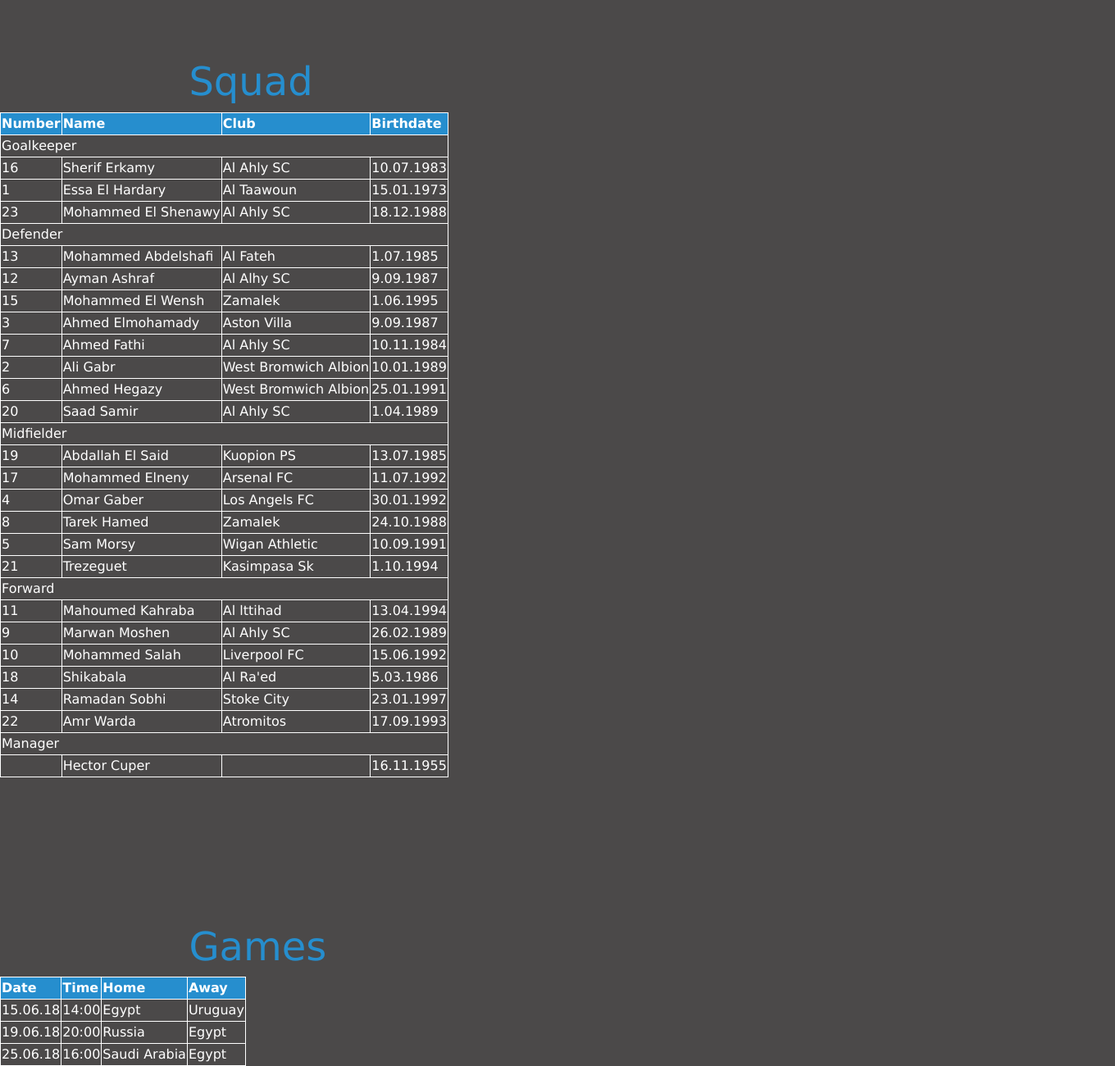
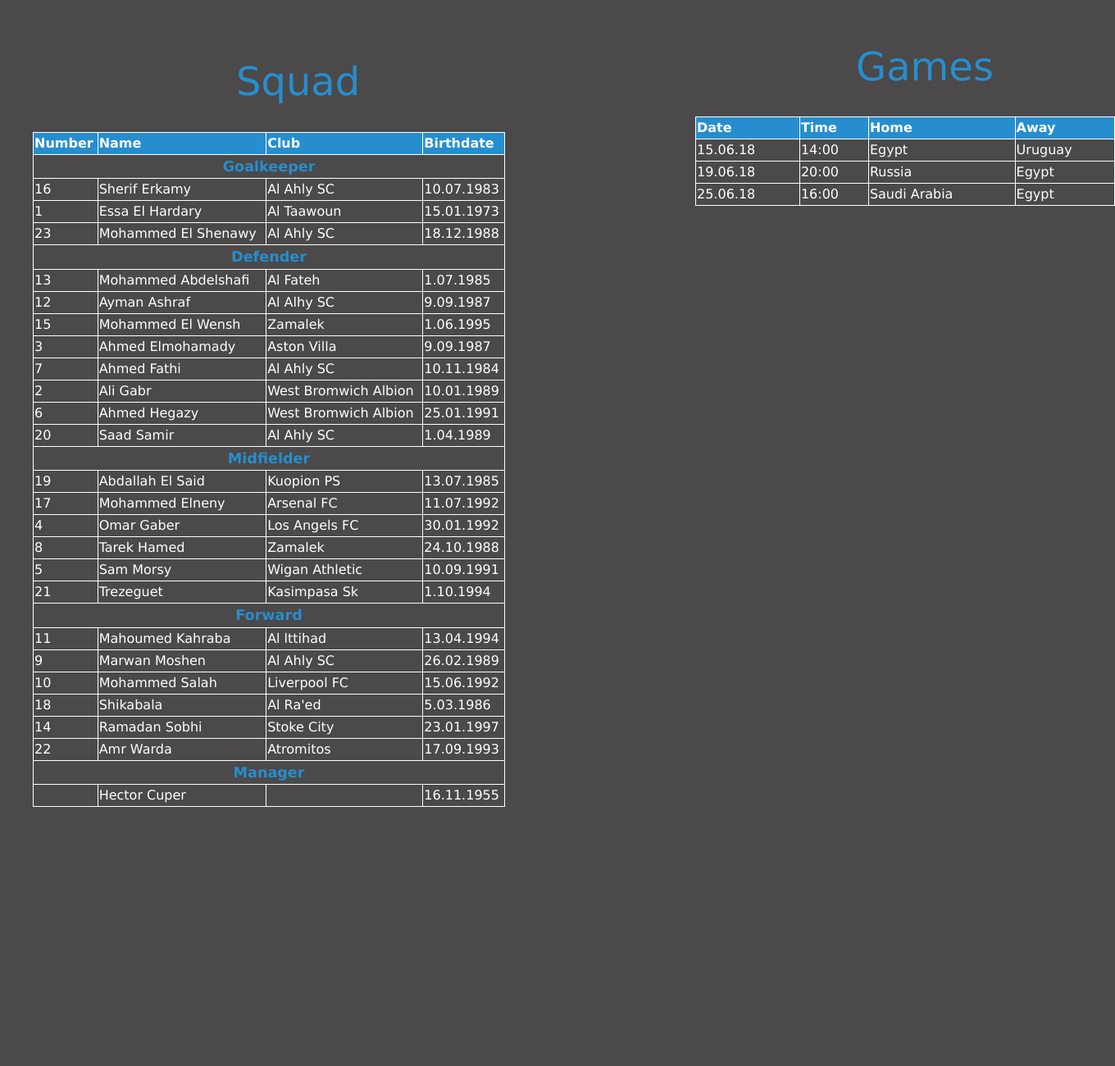
Before and after one commit to WMC-AHIF-2021/Footkicker, a plain HTML site: page src/Html/Nationen/Ägypten.html in a window 1280 px wide. Shown: the part 835-2135 px from the top of the page at 82% size, 1360 px wide, since content can reach past the window. After the commit the page ends 1867 px from the top, so only its background shows below. Drawn offline with nearby package versions, Linux system fonts and the light colour scheme.

Commit message:
statischer Part fertig

```diff
--- a/src/Html/Nationen/Egypt.css
+++ b/src/Html/Nationen/Egypt.css
@@ -56,15 +56,6 @@
     color:black;
     background-color: rgb(75, 73, 73);
 }
-<<<<<<< HEAD
-=======
-.Spiele {
-    float: right;
-    margin-top: -88.8em;
-    margin-left: -80em;
-    width: 110em;
-}
->>>>>>> 3555af979a6d3b3996863ac205d52f56e0e41790
 #centerText {
     text-align: center;
     font-weight: bold;
--- a/src/Html/Nationen/Marokko.css
+++ b/src/Html/Nationen/Marokko.css
@@ -5,7 +5,7 @@
 #spiele{
     width: 40%;
     margin-left: 53em;
-    margin-top: 2em;
+    margin-top: 1.7em;
 }
 #squad{
     margin-left: 6em;
--- a/src/Html/Nationen/Ägypten.html
+++ b/src/Html/Nationen/Ägypten.html
@@ -75,9 +75,8 @@
         <br>
         <img src="../../Images/Aegypten.jpg" height="350em" class="center" alt="Ägypten Flag" ><!--Flagge vom Land-->
         <h1>Egypt</h1><!--Name vom Land-->
-        <h2>Squad</h2>
-        <div class="players">
-        <table>
+        <h2 id="squad">Squad</h2>
+        <table id="spieler">
             <tr>
                 <th>Number</th>
                 <th>Name</th>
@@ -244,12 +243,10 @@
                 <td>16.11.1955</td>
             </tr>
         </table>
-        </div>
         <br><br>
 
-        <div class="Spiele">
-            <h2>Games</h2>
-            <table>
+            <h2 id="games">Games</h2>
+            <table id="spiele">
                 <tr>
                     <th>Date</th>
                     <th>Time</th>
@@ -275,6 +272,5 @@
                     <td>Egypt</td>
                 </tr>
             </table>
-        </div>
     </body>
 </html>
```
Also changed, not shown: src/Html/Nationen/Japan.html (+1 -1 lines), src/Html/Nationen/Kroatien.html (+1 -1 lines), src/Html/Nationen/Marokko.html (+1 -1 lines), src/Html/Nationen/Mexiko.html (+1 -1 lines).
